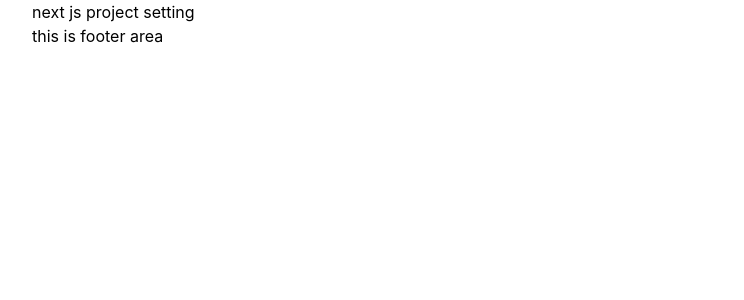
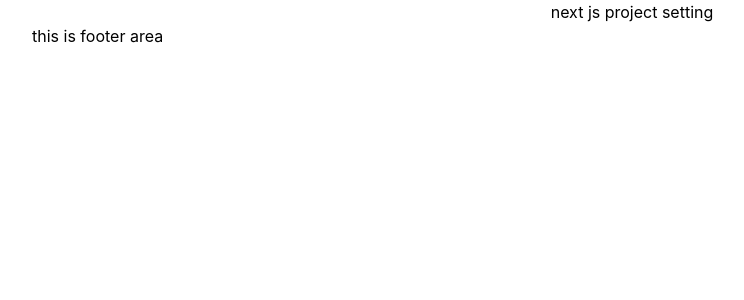
Before and after one commit to kimbackdoo/Study-Full-Stack, a Next.js app in the folder front-end/: page / in a window 1280 px wide. Shown: the top 300 px of the page, without its empty margins (8-752 px from the left). Built offline with nearby package versions, Linux system fonts and the light colour scheme.

Commit message:
fix: baseUrl을 src로 변경하면서 경로 수정

```diff
--- a/front-end/tailwind.config.js
+++ b/front-end/tailwind.config.js
@@ -1,5 +1,5 @@
 module.exports = {
-    content: ['./pages/**/*.{js,ts,jsx,tsx}', './components/**/*.{js,ts,jsx,tsx}'],
+    content: ['src/pages/**/*.{js,ts,jsx,tsx}', 'src/components/**/*.{js,ts,jsx,tsx}'],
     theme: {
         extend: {},
     },
```
